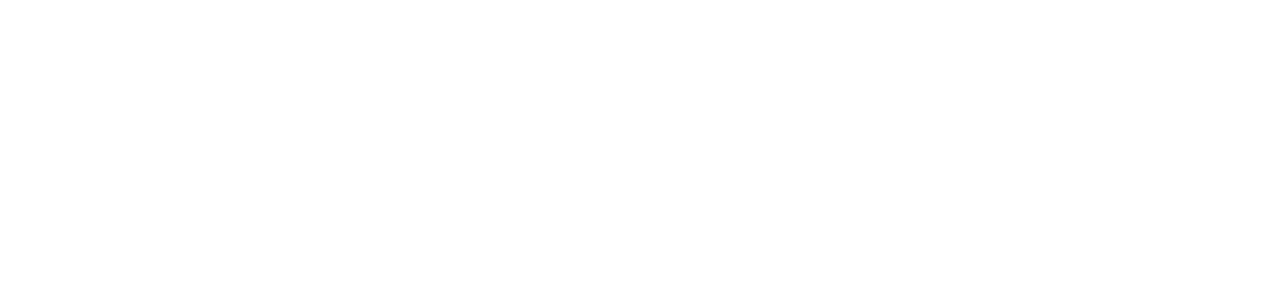
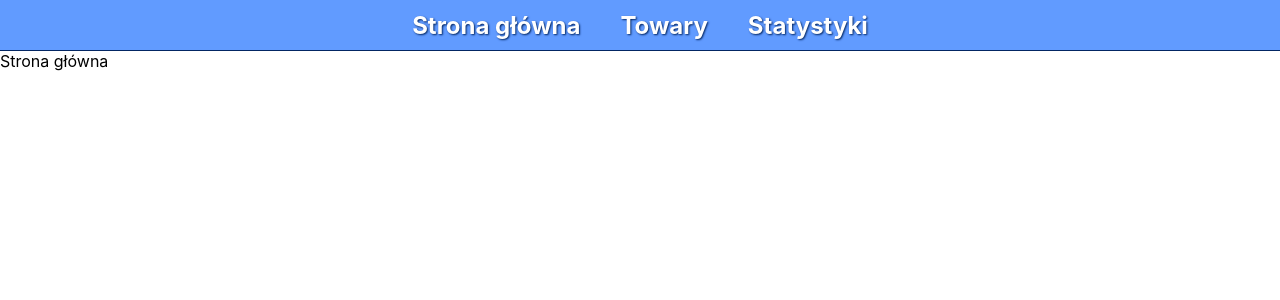
Before and after one commit to Jargrit90/kalkulator_kosztow, a React (Create React App) app: page / in a window 1280 px wide. Shown: the top 300 px of the page. Built offline with nearby package versions, Linux system fonts and the light colour scheme.

Commit message:
towary: dodawanie i zapisywanie w localStorage

```diff
--- a/src/App.css
+++ b/src/App.css
@@ -1,3 +1,7 @@
+:root {
+  --color_1: rgb(97, 155, 255);
+  --color_2: rgb(3, 38, 99);
+}
 * {
   margin: 0;
   padding: 0;
@@ -8,3 +12,11 @@
   align-items: center;
   flex-wrap: wrap;
 }
+.close {
+  width: 30px;
+  height: 30px;
+  font-size: 22px;
+  position: absolute;
+  right: 5px;
+  top: 5px;
+}
--- a/src/App.js
+++ b/src/App.js
@@ -3,13 +3,21 @@
 import { useDispatch, useSelector } from 'react-redux';
 
 import Menu from "./components/menu";
+import Strona_glowna from "./components/main";
+import Towary from "./components/towary";
+import Statystyka from "./components/statystyka";
 
 import './App.css';
 
 function App() {
+  let app = useSelector(state => state.app);
+  const dispatch = useDispatch();
   return (
     <div className="App">
       <Menu />
+      {app.active_page === "strona_glowna" ? <Strona_glowna /> : null}
+      {app.active_page === "towary" ? <Towary /> : null}
+      {app.active_page === "statystyka" ? <Statystyka /> : null}
     </div>
   );
 }
--- /dev/null
+++ b/src/components/main.js
@@ -0,0 +1,15 @@
+import React from "react";
+import { useEffect } from 'react';
+import { useDispatch, useSelector } from 'react-redux';
+
+import '../App.css';
+import './main.css';
+
+function Strona_glowna(){
+    return (
+        <>
+            Strona główna
+        </>
+    )
+}
+export default Strona_glowna;
--- a/src/components/menu.css
+++ b/src/components/menu.css
@@ -0,0 +1,17 @@
+.menu_box {
+    width: 100%;
+    height: 50px;
+    font-size: 24px;
+    background-color: var(--color_1);
+    color: white;
+    text-shadow: 1px 1px 2px var(--color_2);
+    border-bottom: solid 1px var(--color_2);
+}
+.menu_btn {
+    margin: 0px 20px;
+    cursor: pointer;
+    font-weight: bold;
+}
+.menu_btn:hover {
+    text-decoration: underline;
+}
--- a/src/components/menu.js
+++ b/src/components/menu.js
@@ -11,7 +11,9 @@
     return (
         <>
         <div className="menu_box flexCC">
-
+            <div className="menu_btn" onClick={()=>dispatch({type: 'active_page', payload: 'strona_glowna'})}>Strona główna</div>
+            <div className="menu_btn" onClick={()=>dispatch({type: 'active_page', payload: 'towary'})}>Towary</div>
+            <div className="menu_btn" onClick={()=>dispatch({type: 'active_page', payload: 'statystyka'})}>Statystyki</div>
         </div>
         </>
     )
--- /dev/null
+++ b/src/components/statystyka.js
@@ -0,0 +1,15 @@
+import React from "react";
+import { useEffect } from 'react';
+import { useDispatch, useSelector } from 'react-redux';
+
+import '../App.css';
+import './statystyka.css';
+
+function Statystyka(){
+    return (
+        <>
+            Statystyka
+        </>
+    )
+}
+export default Statystyka;
--- /dev/null
+++ b/src/components/towary.css
@@ -0,0 +1,80 @@
+.towary_btn_box {
+    width: 100%;
+    height: 50px;
+    font-size: 20px;
+}
+.towary_btn {
+    width: 200px;
+    height: 40px;
+    background-color: white;
+    cursor: pointer;
+    border: solid 1px gray;
+}
+.towary_btn:hover {
+    background-color: var(--color_2);
+    color: white;
+}
+.towary_box_data {
+    width: 100%;
+}
+.towary_box_data div {
+    width: 100%;
+}
+.input_box {
+    width: 100%;
+}
+.input_box input, .input_box select {
+    width: 300px;
+    max-width: 80vw;
+    height: 40px;
+    font-size: 20px;
+}
+.kwota {
+    font-size: 24px;
+}
+.kwota input {
+    margin-left: 10px;
+}
+.input_box_title {
+    font-size: 24px;
+    color: var(--color_2);
+    text-align: center;
+}
+
+.dodaj_towar_box {
+    position: fixed;
+    left: 0;
+    top: 0;
+    width: 100%;
+    height: 400px;
+    background-color: white;
+    z-index: 1;
+    border-bottom: solid 2px var(--color_2);
+}
+
+.lista_towarow {
+    width: 100%;
+}
+.towar_box {
+    width: 100%;
+    height: 50px;
+    font-size: 20px;
+}
+.towar_box div {
+    width: 25%;
+}
+.edytuj_towar, .usun_towar {
+    cursor: pointer;
+    background-color: var(--color_2);
+    color: white;
+    padding: 0px 2px;
+    border-radius: 5px;
+    height: 40px;
+    margin: 0px 2px;
+    font-size: 14px;
+}
+.edytuj_towar:hover, .usun_towar:hover {
+    color: var(--color_2);
+    background-color: white;
+    border: solid 2px var(--color_2);
+}
--- /dev/null
+++ b/src/components/towary.js
@@ -0,0 +1,125 @@
+import React from "react";
+import { useEffect } from 'react';
+import { useDispatch, useSelector } from 'react-redux';
+
+import '../App.css';
+import './towary.css';
+
+import * as f from './functions';
+
+function Towary(){
+    let app = useSelector(state => state.app);
+    const dispatch = useDispatch();
+    let index = 0;
+    useEffect(()=>{
+        let towary = localStorage.getItem("towary");
+        let json = JSON.parse(towary);
+        if(json === null){
+            json = [];
+        }
+        dispatch({type: 'change_state', payload: {name: 'towary', value: json}});
+    },[]);
+    let towary = app.towary.map(el => <Towar key={index++} nazwa_towaru={el.name} jednostka={el.jednostka} zlote={el.zlote} grosze={el.grosze} cena={el.cena}/>);
+    return (
+        <>
+            <div className="towary_box">
+                <div className="towary_btn_box flexCC">
+                    <div className="towary_btn flexCC" onClick={()=>dispatch({type: 'change_state', payload:{name: 'dodaj_towar', value: true}})}>Dodaj towar</div>
+                </div>
+                <div className="towary_box_data flexCC">
+
+                </div>
+                {app.dodaj_towar ? <Dodaj_towar /> : null}
+
+                <div className="lista_towarow">
+                    <div className="towar_box flexCC">
+                        <div className="nazwa_towaru flexCC"><b>Nazwa towaru</b></div>
+                        <div className="jednostka flexCC"><b>Jednostka miary</b></div>
+                        <div className="cena_towaru flexCC"><b>Cena jednostkowa</b></div>
+                        <div></div>
+                    </div>
+                    {towary}
+                </div>
+            </div>
+        </>
+    )
+}
+
+function Towar(props){
+    let app = useSelector(state => state.app);
+    const dispatch = useDispatch();
+    return (
+        <>
+            <div className="towar_box flexCC">
+                <div className="nazwa_towaru flexCC">{props.nazwa_towaru}</div>
+                <div className="jednostka flexCC">{props.jednostka}</div>
+                <div className="cena_towaru flexCC">{props.zlote} zł {props.grosze < 10 ? "0" + props.grosze : props.grosze} gr</div>
+                <div className="flexCC"><div className="edytuj_towar flexCC">Edytuj</div><div className="usun_towar flexCC">Usuń</div></div>
+            </div>
+        </>
+    )
+}
+
+function Dodaj_towar(){
+    let app = useSelector(state => state.app);
+    const dispatch = useDispatch();
+    let jednostki = app.jednostki_towarowe.map(el => <option key={el} value={el}>{el}</option>);
+    let maks_wartosc = (event)=>{
+        let wartosc = event.target.value;
+        if(wartosc > 99){
+            event.target.value = 99;
+        }
+    }
+    let dodaj_towar = ()=>{
+        let nazwa_towaru = f.g(".nazwa_towaru");
+        let jednostka = f.g("#jednostka");
+        let kwota_1 = f.g(".kwota_1");
+        let kwota_2 = f.g(".kwota_2");
+
+        let towary = [...app.towary];
+
+        let towar = {};
+        if(nazwa_towaru[0].value === ""){
+            alert("Nazwa towaru nie może być pusta");
+        }
+        else {
+            let pelna_kwota = parseInt(kwota_1[0].value) * 100 + parseInt(kwota_2[0].value);
+            towar = {
+                name: nazwa_towaru[0].value,
+                jednostka: jednostka.value,
+                zlote: kwota_1[0].value,
+                grosze: kwota_2[0].value,
+                cena: pelna_kwota
+            }
+            towary.push(towar);
+            dispatch({type: 'change_state', payload: {name: 'towary', value: towary}});
+            let json = JSON.stringify(towary);
+            localStorage.setItem("towary", json);
+        }
+    }
+    return (
+        <>
+            <div className="dodaj_towar_box flexCC">
+                <div className="close flexCC" onClick={()=>dispatch({type: 'change_state', payload:{name: 'dodaj_towar', value: false}})}>X</div>
+                <div className="input_box flexCC">
+                    <div className="input_box input_box_title">Nazwa towaru:</div>
+                    <input type="text" className="nazwa_towaru" required/>
+                </div>
+                <div className="input_box flexCC">
+                    <div className="input_box input_box_title">Jednostka towarowa:</div>
+                    <select name="towary" id="jednostka">
+                        {jednostki}
+                    </select>
+                </div>
+                <div className="input_box flexCC">
+                    <div className="input_box input_box_title">Cena jednostkowa:</div>
+                    <div className="kwota"><input type="number" className="kwota_1"  min={0} required/> zł </div>
+                    <div className="kwota"><input type="number" className="kwota_2" min={0} max={99} onChange={(event)=>maks_wartosc(event)} required/> gr </div>
+                </div>
+                <div className="flexCC" onClick={()=>{dodaj_towar(); dispatch({type: 'change_state', payload: {name: 'dodaj_towar', value: false}})}}>Zapisz towar</div>
+            </div>
+        </>
+    )
+}
+
+export default Towary;
--- a/src/store_reducers/mainReducer.js
+++ b/src/store_reducers/mainReducer.js
@@ -4,10 +4,16 @@
 
 function appReducer(state = variables, action){
     switch (action.type){
-        case 'add_task': {
+        case 'active_page': {
             return {
                 ...state,
-                tasks_array: action.payload
+                active_page: action.payload
+            }
+        }
+        case 'change_state': {
+            return {
+                ...state,
+                [action.payload.name]: action.payload.value
             }
         }
         default:
--- a/src/variables/variables.js
+++ b/src/variables/variables.js
@@ -1,3 +1,6 @@
 export const variables = {
-    menu_text: "Menu"
+    active_page: "strona_glowna",
+    towary: [],
+    dodaj_towar: false,
+    jednostki_towarowe: ["szt.", "kWh", "ml"]
 }
```
Also changed, not shown: src/components/main.css (added), src/components/statystyka.css (added).
